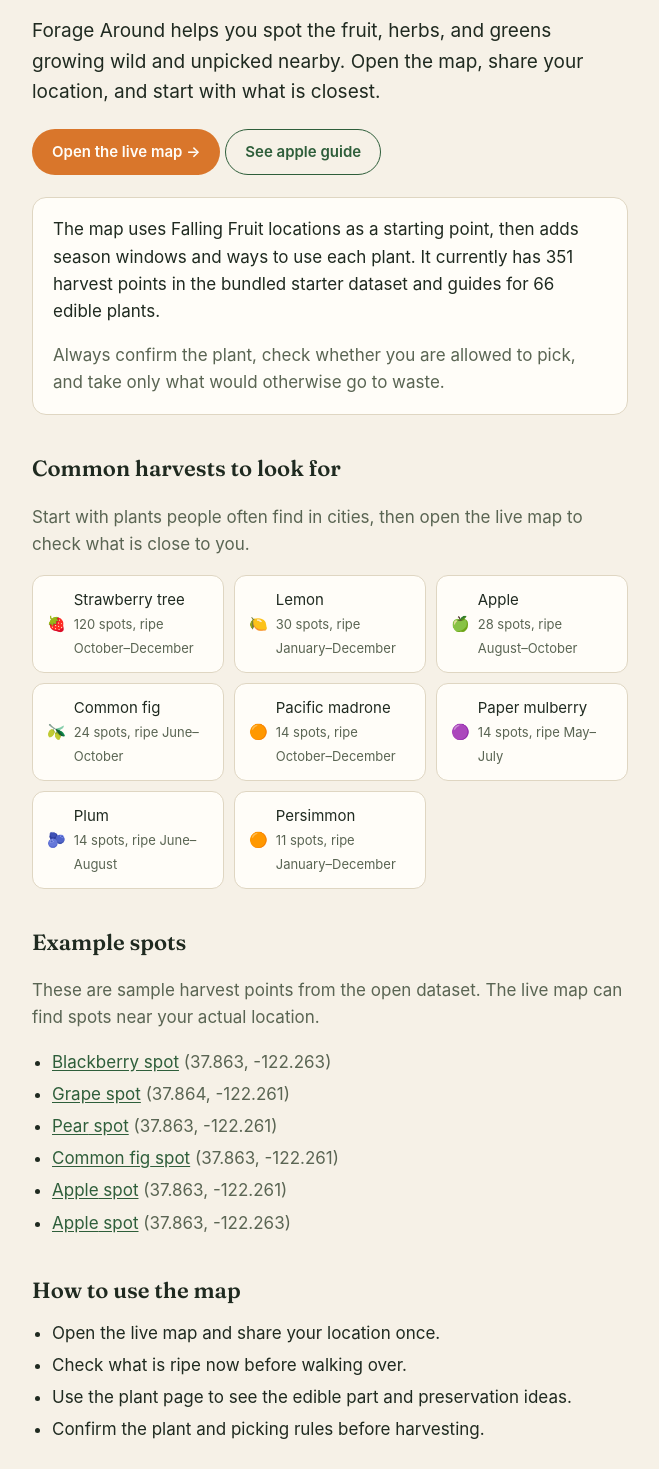
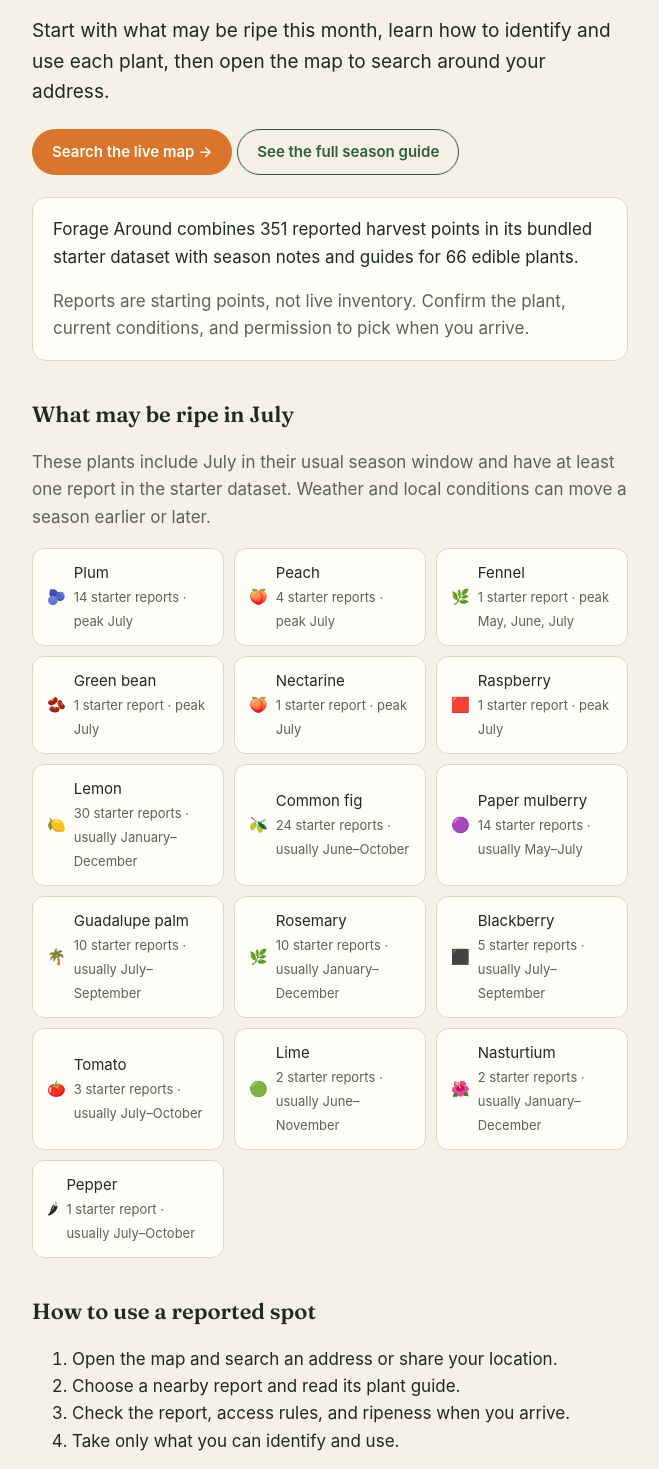
Before and after one commit to sarbak/forage-around, a Next.js app in the folder seo-site/: page /locations in a window 1280 px wide. Shown: the part 221-1690 px from the top of the page, without its empty margins (310-969 px from the left). Built offline with nearby package versions, Linux system fonts and the light colour scheme; no server answers.

Commit message:
Expand nearby harvest index

```diff
--- a/seo-site/app/locations/page.tsx
+++ b/seo-site/app/locations/page.tsx
@@ -1,86 +1,124 @@
 import type { Metadata } from "next";
 import Link from "next/link";
 import {
+  MONTHS,
   allSpeciesNames,
   emojiForName,
+  peakLabel,
   seasonLabel,
   slugify,
   species,
   trees,
+  type Species,
 } from "@/lib/data";
-import { Credits, APP_URL } from "../components";
 import { LocationsPageViewed, ToAppLink } from "../analytics";
+import { APP_URL, Credits } from "../components";
+
+export const revalidate = 86400;
 
 export const metadata: Metadata = {
-  title: "Find fruit and edible plants near you",
+  title: "Nearby fruit and what's ripe near you",
   description:
-    "Find nearby fruit trees, herbs, and edible plants with Forage Around, a simple map of the urban harvest built on Falling Fruit open data.",
+    "See what fruit and edible plants may be ripe near you this month, browse practical plant guides, and open the free Forage Around map.",
+  alternates: {
+    canonical: "/locations",
+  },
+};
+
+type HarvestItem = {
+  name: string;
+  details: Species;
+  reportCount: number;
+  isPeak: boolean;
 };
 
 const edibleTrees = trees.filter((tree) => tree.edible !== false);
 
-const topSpecies = Array.from(
-  edibleTrees.reduce((counts, tree) => {
+const reportCounts = edibleTrees.reduce((counts, tree) => {
   if (!species[tree.type]?.edible) return counts;
   counts.set(tree.type, (counts.get(tree.type) ?? 0) + 1);
   return counts;
-  }, new Map<string, number>()),
-)
-  .sort((a, b) => b[1] - a[1] || a[0].localeCompare(b[0]))
-  .slice(0, 8);
-
-const featuredSpots = edibleTrees
-  .filter((tree) => species[tree.type]?.edible)
-  .slice(0, 6);
+}, new Map<string, number>());
 
 const edibleSpeciesCount = allSpeciesNames().filter(
   (name) => species[name]?.edible,
 ).length;
 
+function currentMonthNumber() {
+  return new Date().getUTCMonth() + 1;
+}
+
+function inSeasonHarvests(month: number): HarvestItem[] {
+  return allSpeciesNames()
+    .filter(
+      (name) =>
+        species[name]?.edible &&
+        species[name].season.includes(month) &&
+        reportCounts.has(name),
+    )
+    .map((name) => ({
+      name,
+      details: species[name],
+      reportCount: reportCounts.get(name) ?? 0,
+      isPeak: species[name].peak?.includes(month) ?? false,
+    }))
+    .sort(
+      (a, b) =>
+        Number(b.isPeak) - Number(a.isPeak) ||
+        b.reportCount - a.reportCount ||
+        a.name.localeCompare(b.name),
+    );
+}
+
 export default function LocationsPage() {
+  const currentMonth = currentMonthNumber();
+  const currentMonthName = MONTHS[currentMonth - 1];
+  const currentHarvests = inSeasonHarvests(currentMonth);
+
   return (
     <>
       <LocationsPageViewed />
       <p className="kicker">Nearby harvests</p>
       <h1 className="title">Find fruit and edible plants near you</h1>
       <p className="lead">
-        Forage Around helps you spot the fruit, herbs, and greens growing wild
-        and unpicked nearby. Open the map, share your location, and start with
-        what is closest.
+        Start with what may be ripe this month, learn how to identify and use
+        each plant, then open the map to search around your address.
       </p>
 
       <p style={{ margin: "22px 0" }}>
         <ToAppLink className="btn" href={APP_URL} from="locations">
-          Open the live map →
+          Search the live map →
         </ToAppLink>{" "}
-        <Link className="btn-outline" href="/species/apple">
-          See apple guide
+        <Link className="btn-outline" href="/seasonal-guide">
+          See the full season guide
         </Link>
       </p>
 
       <div className="card">
         <p style={{ marginTop: 0 }}>
-          The map uses Falling Fruit locations as a starting point, then adds
-          season windows and ways to use each plant. It currently has{" "}
-          {edibleTrees.length.toLocaleString()} harvest points in the bundled
-          starter dataset and guides for {edibleSpeciesCount.toLocaleString()} edible
-          plants.
+          Forage Around combines {edibleTrees.length.toLocaleString()} reported
+          harvest points in its bundled starter dataset with season notes and
+          guides for {edibleSpeciesCount.toLocaleString()} edible plants.
         </p>
         <p className="muted" style={{ marginBottom: 0 }}>
-          Always confirm the plant, check whether you are allowed to pick, and
-          take only what would otherwise go to waste.
+          Reports are starting points, not live inventory. Confirm the plant,
+          current conditions, and permission to pick when you arrive.
         </p>
       </div>
 
-      <h2 className="section">Common harvests to look for</h2>
+      <h2 className="section">What may be ripe in {currentMonthName}</h2>
       <p className="muted">
-        Start with plants people often find in cities, then open the live map to
-        check what is close to you.
+        These plants include {currentMonthName} in their usual season window and
+        have at least one report in the starter dataset. Weather and local
+        conditions can move a season earlier or later.
       </p>
+
+      {currentHarvests.length > 0 ? (
         <div className="species-grid">
-        {topSpecies.map(([name, count]) => {
-          const plant = species[name];
-          const when = plant ? seasonLabel(plant) : null;
+          {currentHarvests.map(({ name, details, reportCount, isPeak }) => {
+            const usualSeason = seasonLabel(details);
+            const typicalPeak = peakLabel(details);
+
             return (
               <Link key={name} href={`/species/${slugify(name)}`}>
                 <span>{emojiForName(name)}</span>
@@ -88,37 +126,41 @@ export default function LocationsPage() {
                   {name}
                   <br />
                   <small className="muted">
-                  {count} spots{when ? `, ripe ${when}` : ""}
+                    {reportCount.toLocaleString()} starter
+                    {reportCount === 1 ? " report" : " reports"}
+                    {isPeak && typicalPeak
+                      ? ` · peak ${typicalPeak}`
+                      : usualSeason
+                        ? ` · usually ${usualSeason}`
+                        : ""}
                   </small>
                 </span>
               </Link>
             );
           })}
         </div>
+      ) : (
+        <div className="card">
+          <p style={{ margin: 0 }}>
+            The starter dataset does not have an in-season match for this month.
+            Use the full season guide to plan ahead, or open the map to explore
+            nearby reports.
+          </p>
+        </div>
+      )}
 
-      <h2 className="section">Example spots</h2>
-      <p className="muted">
-        These are sample harvest points from the open dataset. The live map can
-        find spots near your actual location.
+      <h2 className="section">How to use a reported spot</h2>
+      <ol className="clean">
+        <li>Open the map and search an address or share your location.</li>
+        <li>Choose a nearby report and read its plant guide.</li>
+        <li>Check the report, access rules, and ripeness when you arrive.</li>
+        <li>Take only what you can identify and use.</li>
+      </ol>
+
+      <p>
+        Looking ahead? The <Link href="/seasonal-guide">seasonal guide</Link>{" "}
+        shows the full year month by month.
       </p>
-      <ul className="clean">
-        {featuredSpots.map((tree) => (
-          <li key={tree.id}>
-            <Link href={`/tree/${tree.id}`}>{tree.type} spot</Link>{" "}
-            <span className="muted">
-              ({tree.lat.toFixed(3)}, {tree.lng.toFixed(3)})
-            </span>
-          </li>
-        ))}
-      </ul>
-
-      <h2 className="section">How to use the map</h2>
-      <ul className="clean">
-        <li>Open the live map and share your location once.</li>
-        <li>Check what is ripe now before walking over.</li>
-        <li>Use the plant page to see the edible part and preservation ideas.</li>
-        <li>Confirm the plant and picking rules before harvesting.</li>
-      </ul>
 
       <p style={{ margin: "28px 0" }}>
         <ToAppLink className="btn" href={APP_URL} from="locations">
```
Lines whose indentation alone changed are shown as unchanged.
